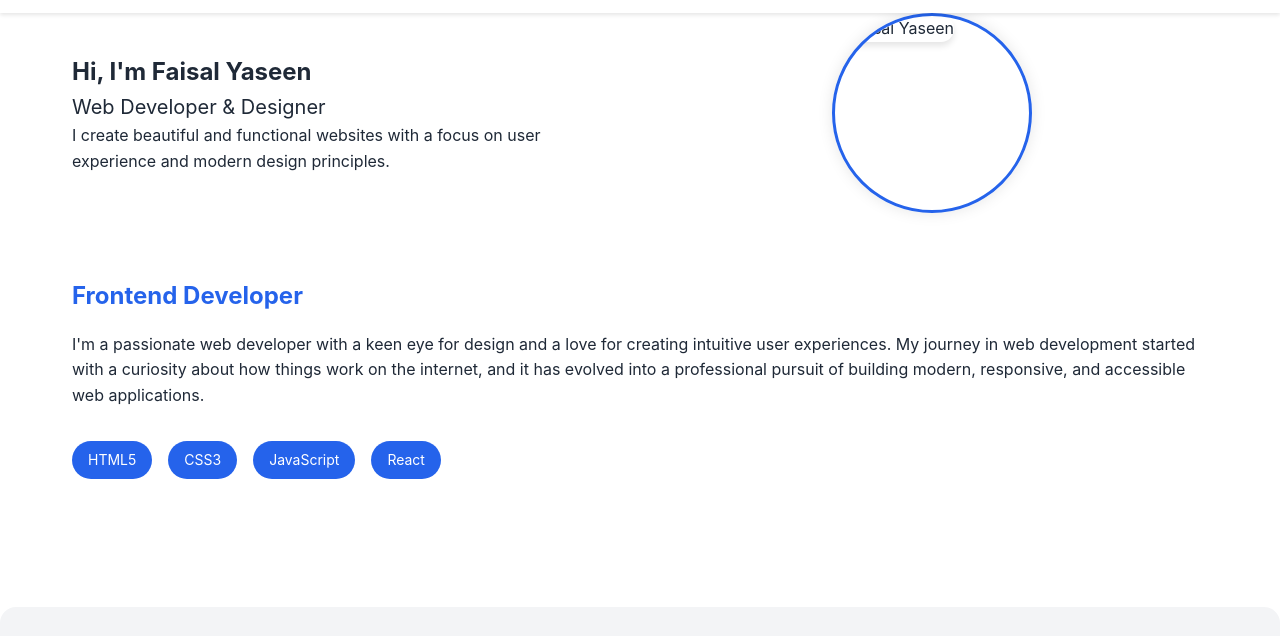
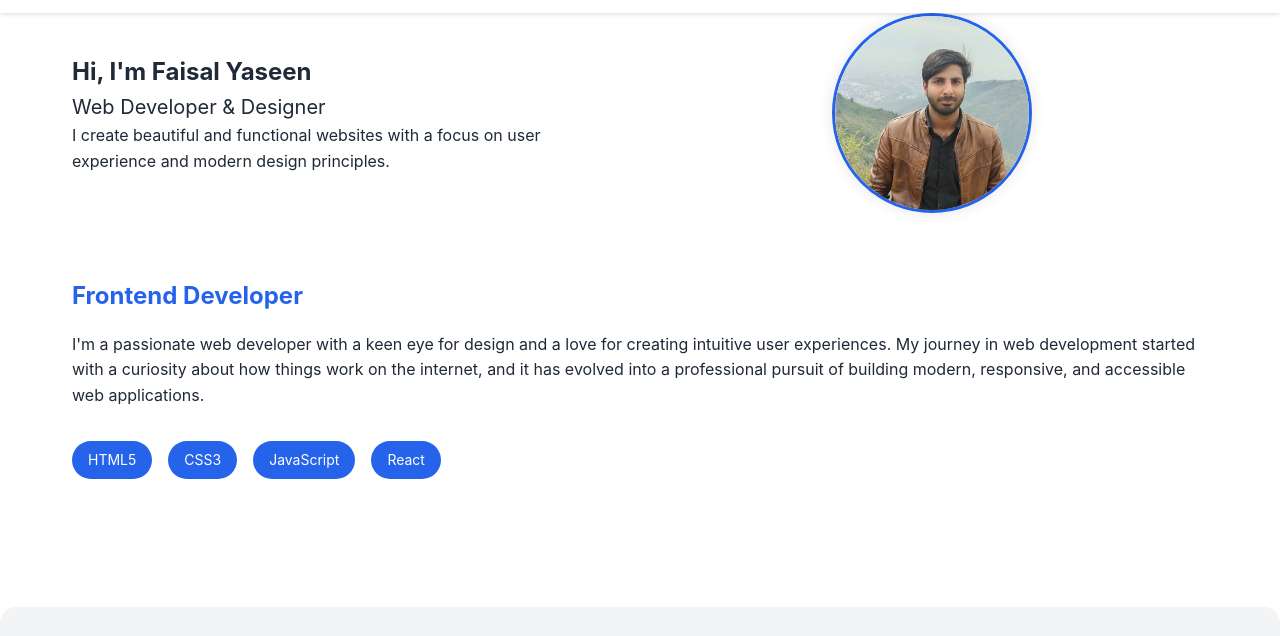
Before and after one commit to faisalyaseen00/Portfolio, a plain HTML site: page index.html in a window 1280 px wide. Shown: the part 57-693 px from the top of the page. Drawn offline with Linux system fonts and the light colour scheme.

Commit message:
Update index.html

```diff
--- a/index.html
+++ b/index.html
@@ -31,7 +31,7 @@
             </div>
             <div class="profile-image">
                 <div class="circle-container">
-                    <img src="image/profile.jpg" alt="Faisal Yaseen" class="profile-pic">
+                    <img src="profile.jpg" alt="Faisal Yaseen" class="profile-pic">
                 </div>
             </div>
         </div>
```
